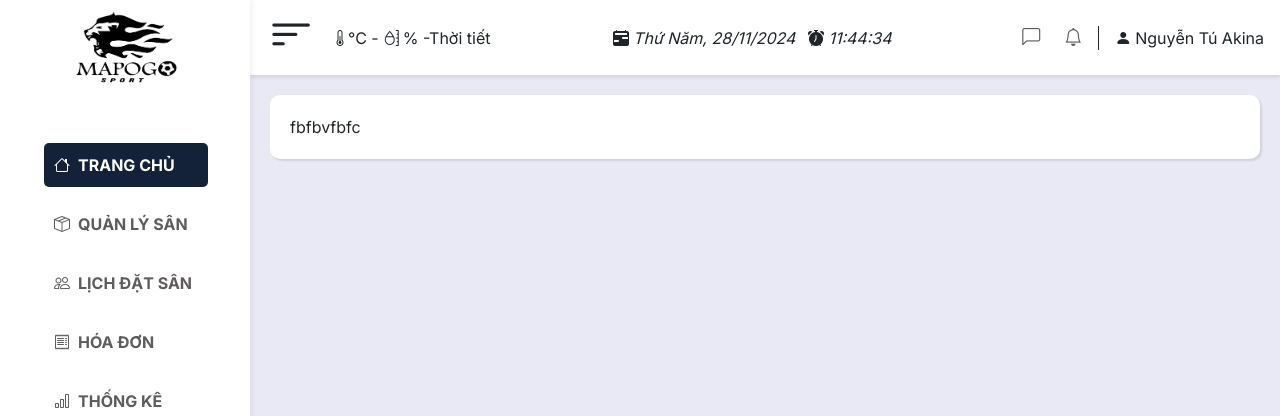
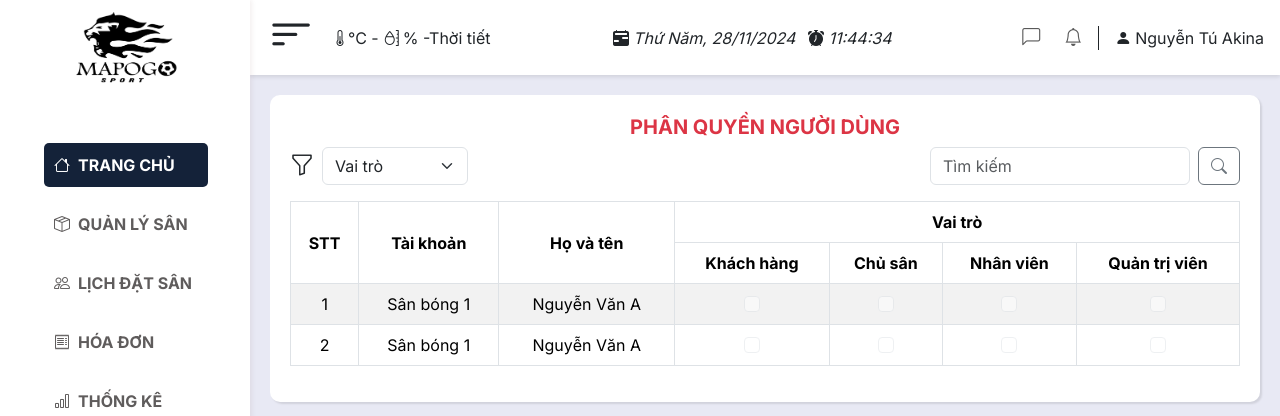
Before and after one commit to nguyentuakinapy/mapogosport, a Next.js app in the folder MapogoSport-FE/: page /owner/authority in a window 1280 px wide. Shown: the top 416 px of the page. Built offline with nearby package versions, Linux system fonts and the light colour scheme; no server answers.

Commit message:
50% authority

```diff
--- a/MapogoSport-FE/src/app/owner/authority/page.tsx
+++ b/MapogoSport-FE/src/app/owner/authority/page.tsx
@@ -1,12 +1,67 @@
-function test() {
+import { Table } from "react-bootstrap";
+
+function Test() {
 
     return (
         <>
+            <h3 className="text-center text-danger fw-bold" style={{ fontSize: '20px' }}>PHÂN QUYỀN NGƯỜI DÙNG</h3>
+            <div className="d-flex align-items-center mb-3">
+                <i className="bi bi-funnel me-2 fs-4"></i>
+                <select className="form-select" style={{ width: "auto" }}>
+                    <option selected>Vai trò</option>
+                    <option value="Khách hàng">Khách hàng</option>
+                    <option value="Chủ sân">Chủ sân</option>
+                    <option value="Nhân viên">Nhân viên</option>
+                    <option value="Quản trị viên">Quản trị viên</option>
+                </select>
+                <div className="ms-auto">
+                    <form className="d-flex" role="search">
+                        <input className="form-control me-2" type="search" placeholder="Tìm kiếm" />
+                        <button className="btn btn-outline-secondary" type="submit">
+                            <i className="bi bi-search"></i>
+                        </button>
+                    </form>
+                </div>
+            </div>
+            <Table striped bordered hover>
+                <thead>
+                    <tr>
+                        <th rowSpan={2}>STT</th>
+                        <th rowSpan={2}>Tài khoản</th>
+                        <th rowSpan={2}>Họ và tên</th>
+                        <th colSpan={4}>Vai trò</th>
+                    </tr>
+                    <tr>
+                        <th>Khách hàng</th>
+                        <th>Chủ sân</th>
+                        <th>Nhân viên</th>
+                        <th>Quản trị viên</th>
+                    </tr>
+                </thead>
+                <tbody data-bs-toggle="modal" data-bs-target="#exampleModalToggle">
+                    <tr>
+                        <td>1</td>
+                        <td>Sân bóng 1</td>
+                        <td>Nguyễn Văn A</td>
+                        <td><input disabled className="form-check-input" type="checkbox" /></td>
+                        <td><input disabled className="form-check-input" type="checkbox" /></td>
+                        <td><input disabled className="form-check-input" type="checkbox" /></td>
+                        <td><input disabled className="form-check-input" type="checkbox" /></td>
+                    </tr>
+                    <tr>
+                        <td>2</td>
+                        <td>Sân bóng 1</td>
+                        <td>Nguyễn Văn A</td>
+                        <td><input disabled className="form-check-input" type="checkbox" /></td>
+                        <td><input disabled className="form-check-input" type="checkbox" /></td>
+                        <td><input disabled className="form-check-input" type="checkbox" /></td>
+                        <td><input disabled className="form-check-input" type="checkbox" /></td>
+                    </tr>
+                </tbody>
+            </Table>
 
-            <div>
-fbfbvfbfc
-            </div>
         </>
     )
 }
-export default test;
+
+export default Test;
```
